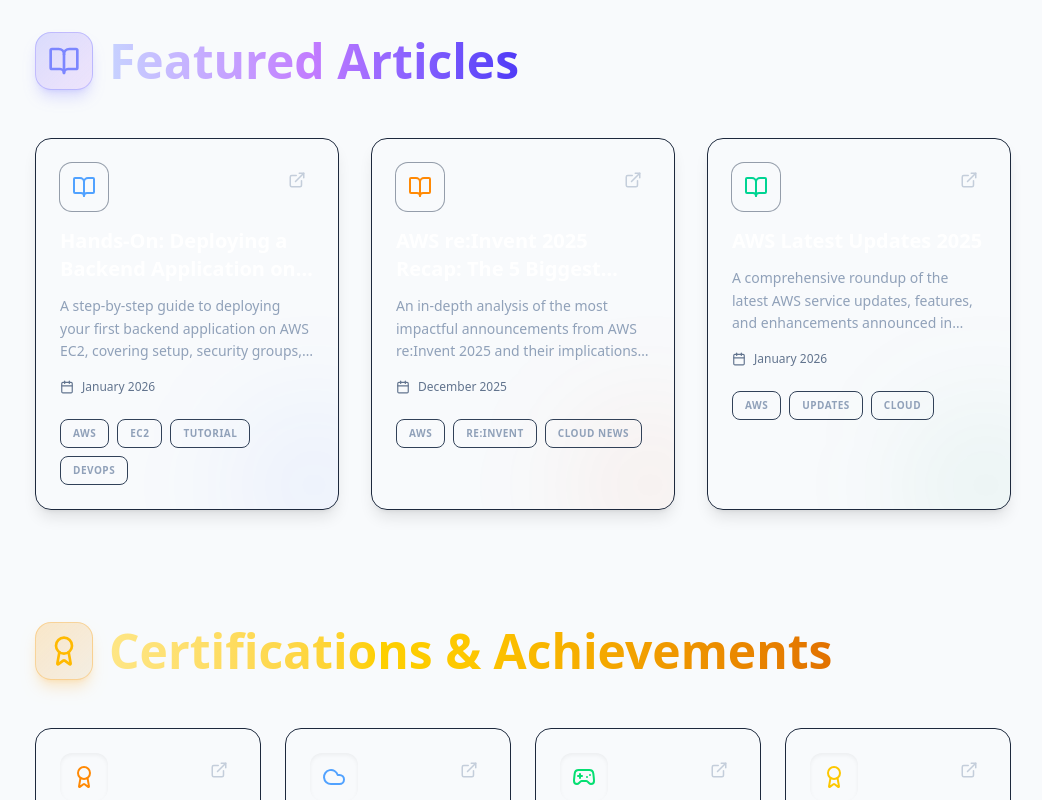
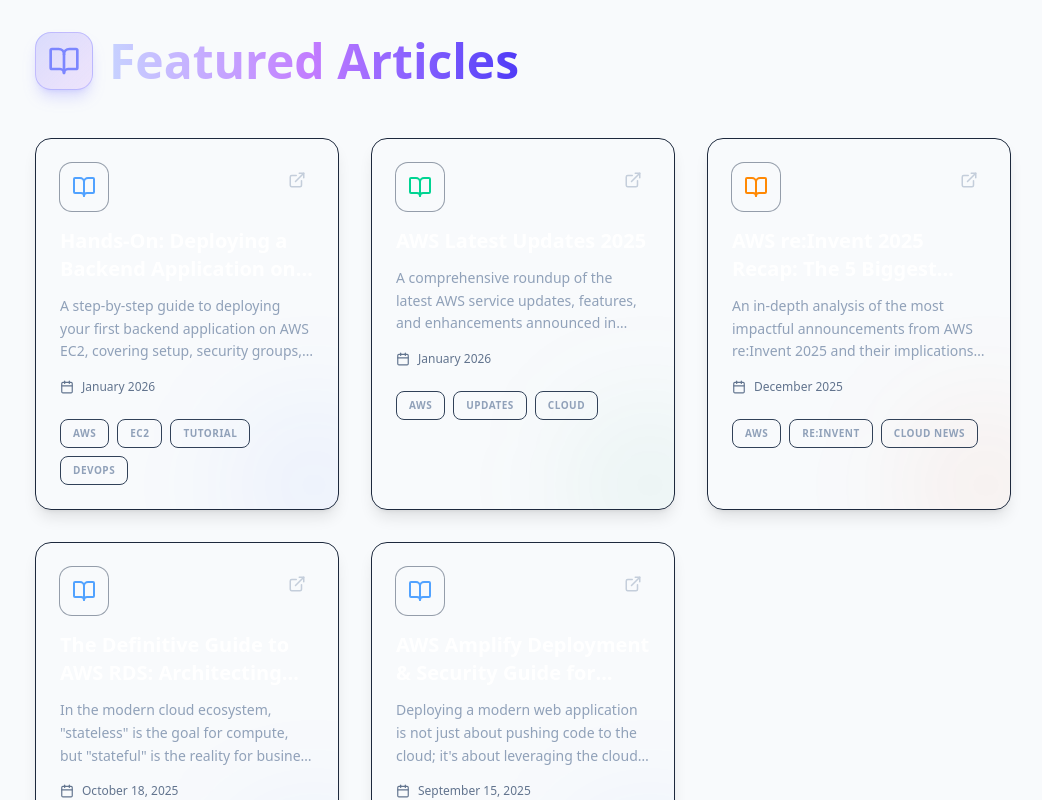
Before and after one commit to Binod231/Portfolio-Bin, a Next.js app: page / in a window 1280 px wide. Shown: the part 5560-6360 px from the top of the page, without its empty margins (117-1159 px from the left). Built offline with nearby package versions, Linux system fonts and the light colour scheme.

Commit message:
Add new AWS blog posts

```diff
--- a/src/data/portfolio.ts
+++ b/src/data/portfolio.ts
@@ -231,6 +231,14 @@ export const portfolio = {
       color: "blue"
     },
     {
+      title: "AWS Latest Updates 2025",
+      description: "A comprehensive roundup of the latest AWS service updates, features, and enhancements announced in 2025.",
+      date: "January 2026",
+      tags: ["AWS", "Updates", "Cloud"],
+      url: "https://awspathway.com/blog/aws-latest-updates-2025",
+      color: "emerald"
+    },
+    {
       title: "AWS re:Invent 2025 Recap: The 5 Biggest Announcements Shaping the Cloud",
       description: "An in-depth analysis of the most impactful announcements from AWS re:Invent 2025 and their implications for cloud engineering.",
       date: "December 2025",
@@ -239,12 +247,20 @@ export const portfolio = {
       color: "orange"
     },
     {
-      title: "AWS Latest Updates 2025",
-      description: "A comprehensive roundup of the latest AWS service updates, features, and enhancements announced in 2025.",
-      date: "January 2026",
-      tags: ["AWS", "Updates", "Cloud"],
-      url: "https://awspathway.com/blog/aws-latest-updates-2025",
-      color: "emerald"
+      title: "The Definitive Guide to AWS RDS: Architecting Persistence for Modern Backends",
+      description: "In the modern cloud ecosystem, \"stateless\" is the goal for compute, but \"stateful\" is the reality for business logic. Every user session, every transaction, and every inventory update needs a home. While spinning up an EC2 instance or a Lambda function is trivial, architecting a production-ready, highly available, and secure database layer remains one of the most challenging tasks for a Backend Engineer. This is not a quick-start guide. This is an architectural deep dive. We are going to deconstruct the Amazon Relational Database Service (RDS), dissect the networking principles that secure it, and build a robust environment using the \"Least Privilege\" security model. We will move beyond the Management Console and verify our infrastructure using the command line, just as a DevOps engineer would in a real-world scenario.",
+      date: "October 18, 2025",
+      tags: ["AWS", "RDS", "Database", "Architecture", "Security"],
+      url: "https://awspathway.com/blog/build-your-db-server-and-interact-with-your-db-using-an-app",
+      color: "amber"
+    },
+    {
+      title: "AWS Amplify Deployment & Security Guide for Next.js (Production-Ready)",
+      description: "Deploying a modern web application is not just about pushing code to the cloud; it's about leveraging the cloud's capabilities to deliver a seamless user experience. A production-ready deployment requires a robust DNS strategy and secure edge protection.",
+      date: "September 15, 2025",
+      tags: ["AWS Amplify", "Next.js", "Security", "Deployment"],
+      url: "https://awspathway.com/blog/aws-amplify-deployment-security-guide-for-next-js-production-ready",
+      color: "purple"
     },
   ],
 };
```
